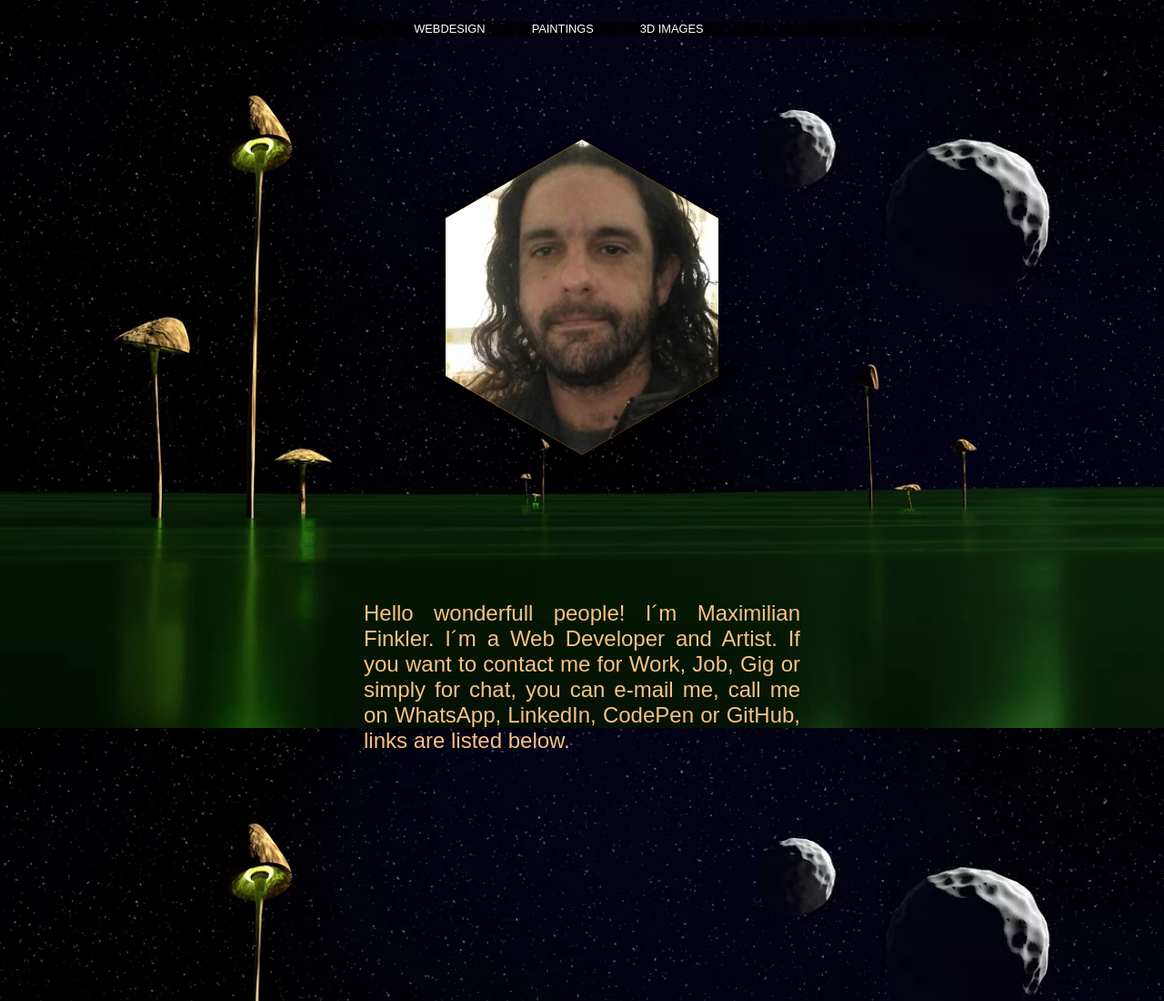
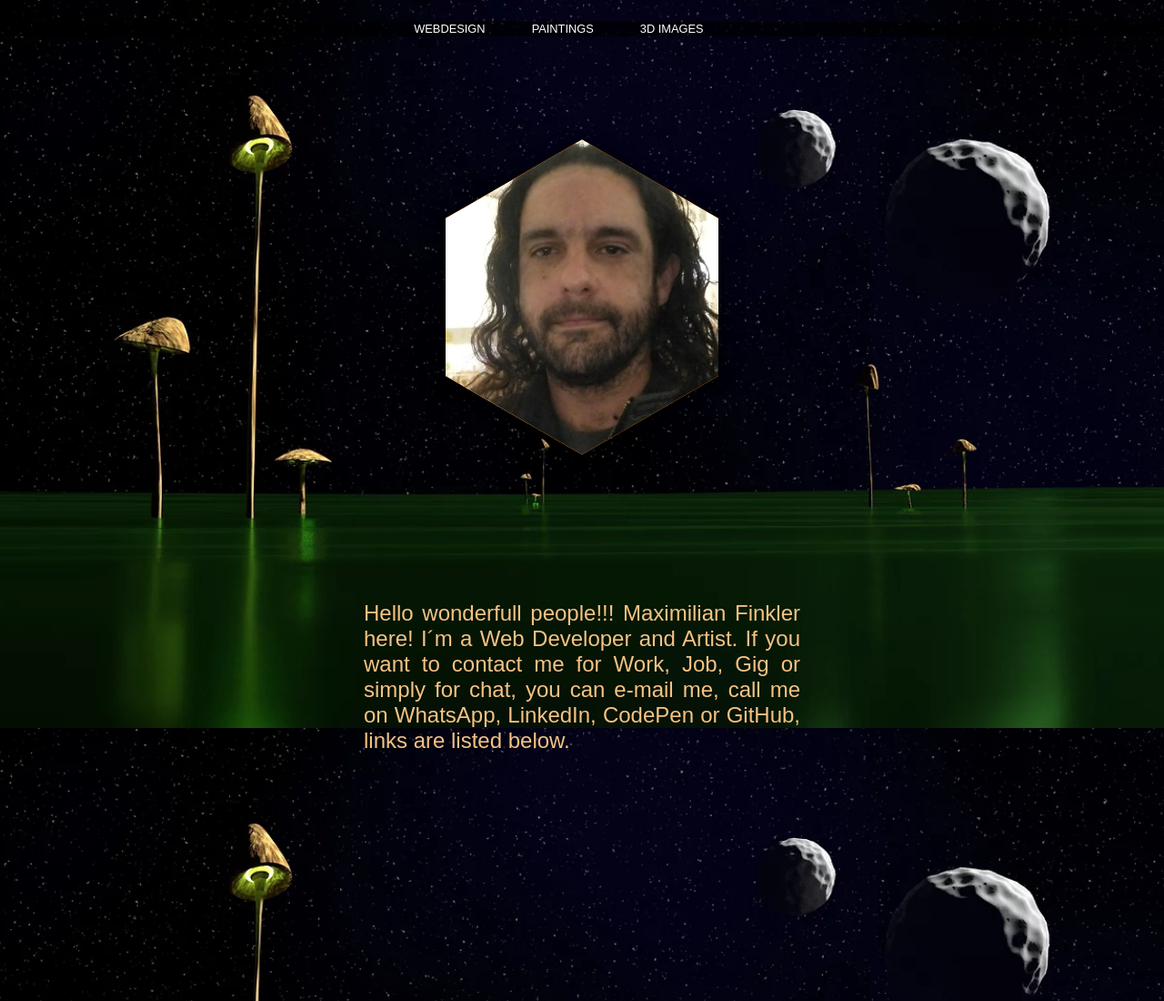
Before and after one commit to birisboros/about, a plain HTML site: page index.html in a window 1280 px wide. Shown: the top 1100 px of the page at 91% size. Drawn offline with Linux system fonts and the light colour scheme.

Commit message:
Update index.html

```diff
--- a/index.html
+++ b/index.html
@@ -28,7 +28,7 @@
     <section class="topo">
 
     <div class="subtitle">
-      Hello wonderfull people! I´m Maximilian Finkler.
+      Hello wonderfull people!!! Maximilian Finkler here!
       I´m a Web Developer and Artist.
       If you want to contact me for Work, Job, Gig or simply for chat,
       you can e-mail me, call me on WhatsApp, LinkedIn, CodePen or
```
